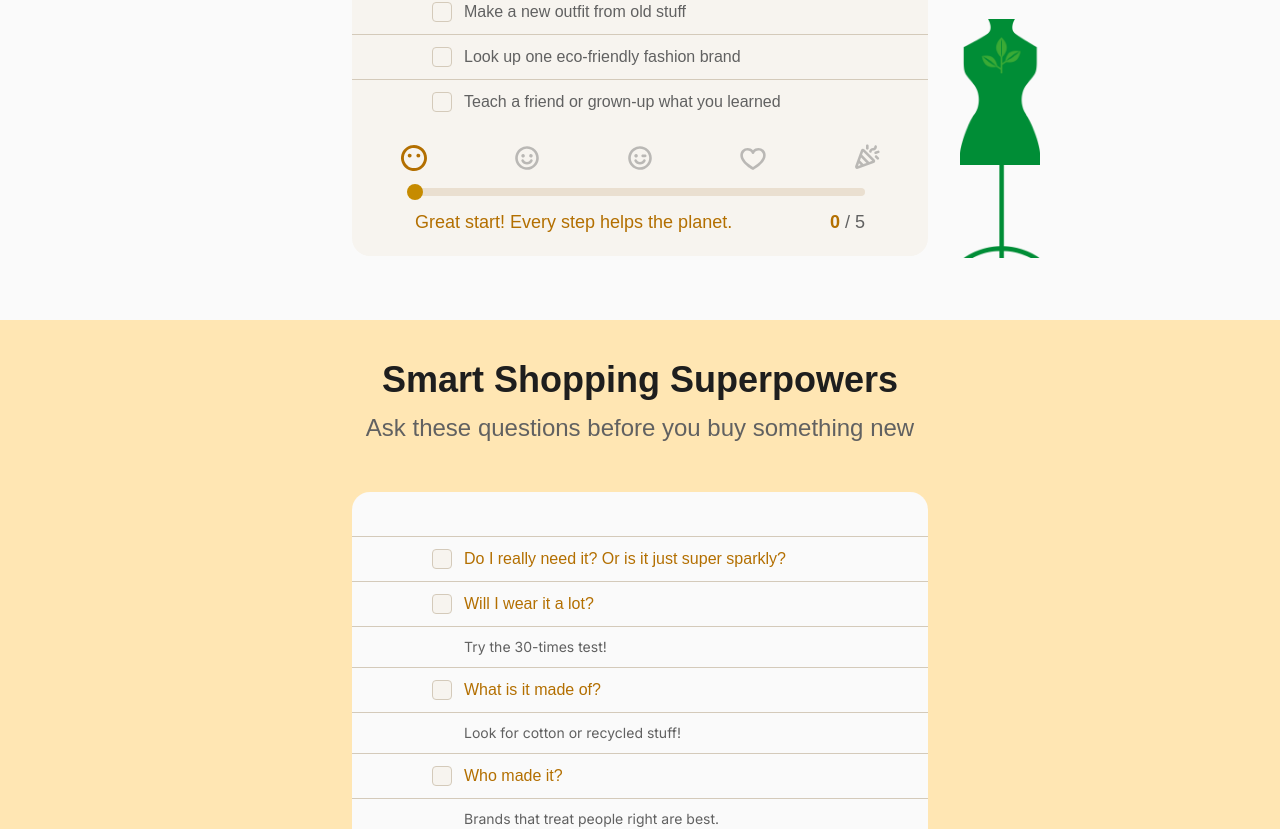
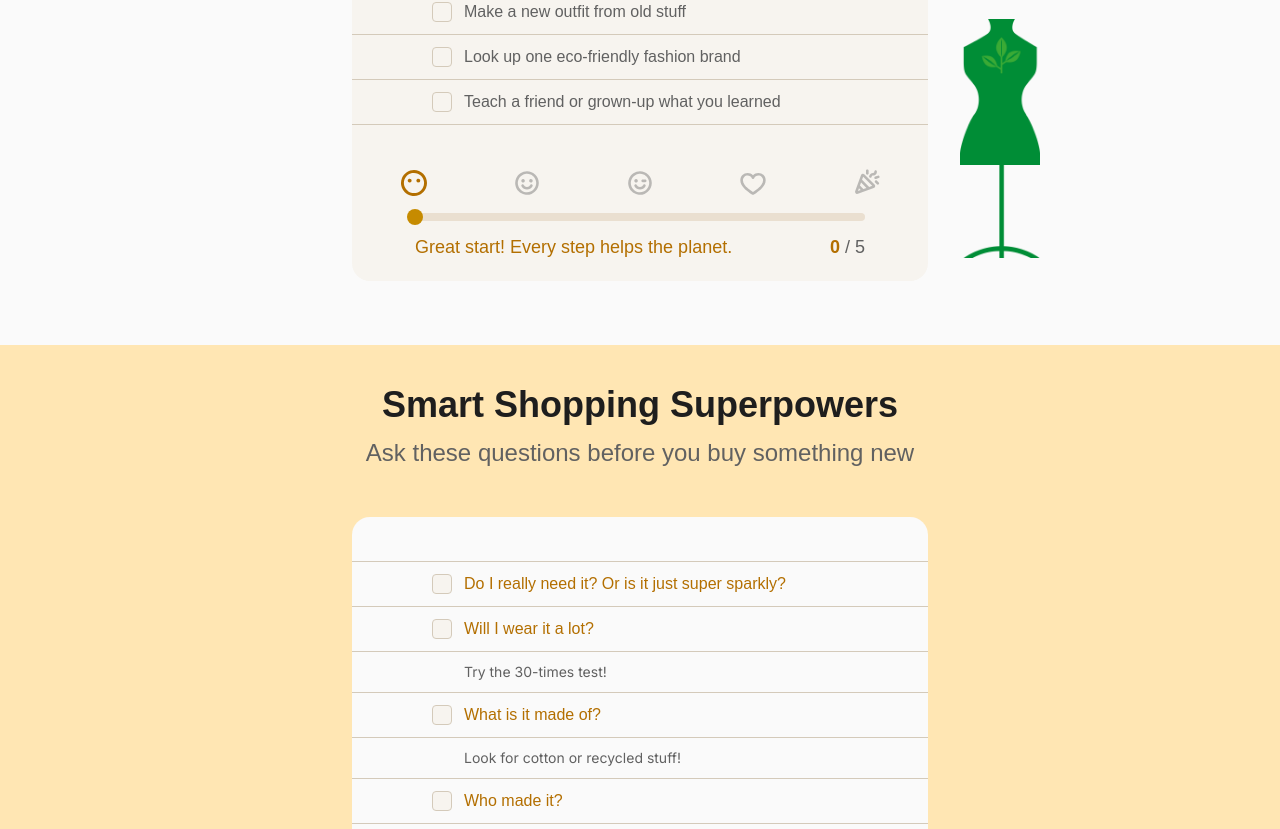
Before and after one commit to Kiddo-Style-Cycle/Termproject-QA, a React (Vite) app: page /act in a window 1280 px wide. Shown: the part 3624-4453 px from the top of the page. Built offline with nearby package versions, Linux system fonts and the light colour scheme; a web font is replaced by a local one.

Commit message:
minor fix

```diff
--- a/src/components/ActSections/FashionChallenge.jsx
+++ b/src/components/ActSections/FashionChallenge.jsx
@@ -13,6 +13,7 @@ const TASKS = [
   "Make a new outfit from old stuff",
   "Look up one eco-friendly fashion brand",
   "Teach a friend or grown-up what you learned",
+  "",
 ];
 
 const STAGES = [
@@ -146,7 +147,7 @@ export default function FashionChallenge() {
               </ul>
 
               {/* Emoji stage row */}
-              <div className="mt-5 w-full">
+              <div className="w-full">
                 <div className="mx-auto w-full max-w-[560px] px-10">
                   <div className="flex w-full items-center justify-between text-2xl sm:text-3xl">
                     {STAGES.map((s, idx) => {
--- a/src/pages/Act.jsx
+++ b/src/pages/Act.jsx
@@ -14,7 +14,6 @@ const Act = () => {
       <HomeFashion />
       <TeamUp />
       <StyleLeader />
-
       <FashionChallenge />
       <SuperPower />
     </>
```
